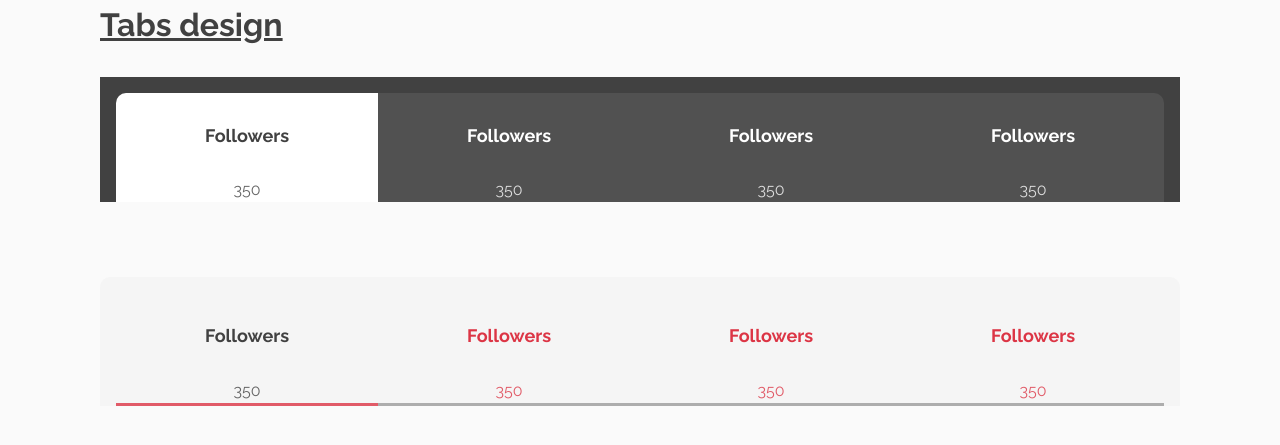
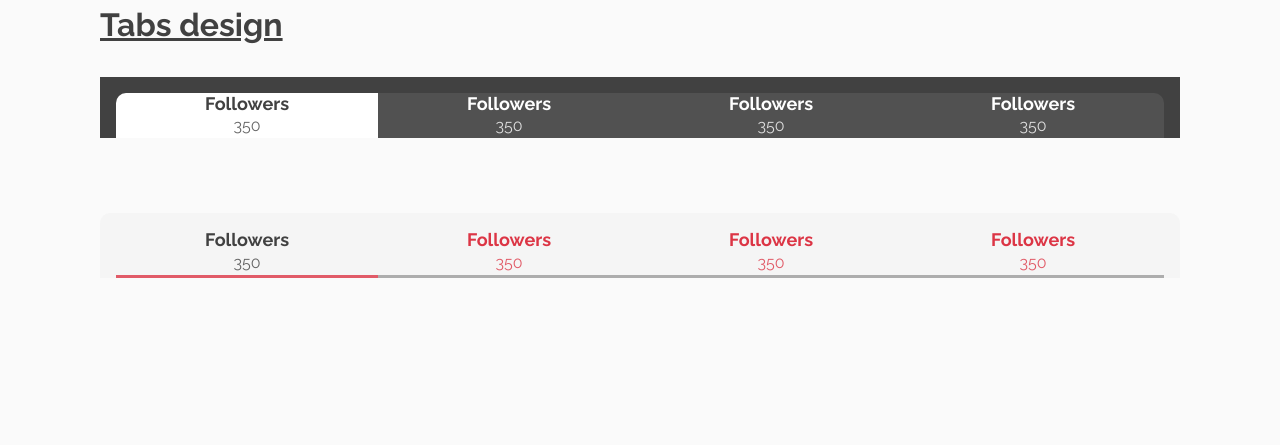
Before and after one commit to tmicka23/my_web_components, a plain HTML site: page index.html in a window 1280 px wide. Shown: the part 2456-2901 px from the top of the page. Drawn offline with nearby package versions, Linux system fonts and the light colour scheme.

Commit message:
sliming tabs design

```diff
--- a/sources/stylesheets/libs/_tabs.scss
+++ b/sources/stylesheets/libs/_tabs.scss
@@ -28,11 +28,13 @@
 .ui-tabs-title {
   text-decoration: none;
   font-size: 18px;
+  margin: 0;
 }
 
 .ui-tabs-item span {
   font-size: 1rem;
   opacity: 0.8;
+  margin: 0;
 }
 
 
@@ -51,6 +53,7 @@
   border-bottom: 3px solid rgba($ui-dark, 0.4);
   flex: 0 0 25%;
   text-align: center;
+  padding: O;
 }
 
 .tabs-items.active {
@@ -61,9 +64,11 @@
 .tabs-items h3 {
   text-decoration: none;
   font-size: 18px;
+  margin: 0;
 }
 
 .tabs-items span {
   font-size: 1rem;
   opacity: 0.8;
+  margin: 0;
 }
```
Also changed, not shown: sources/dist/app-dist.css, sources/dist/app.css, 1 other file.
